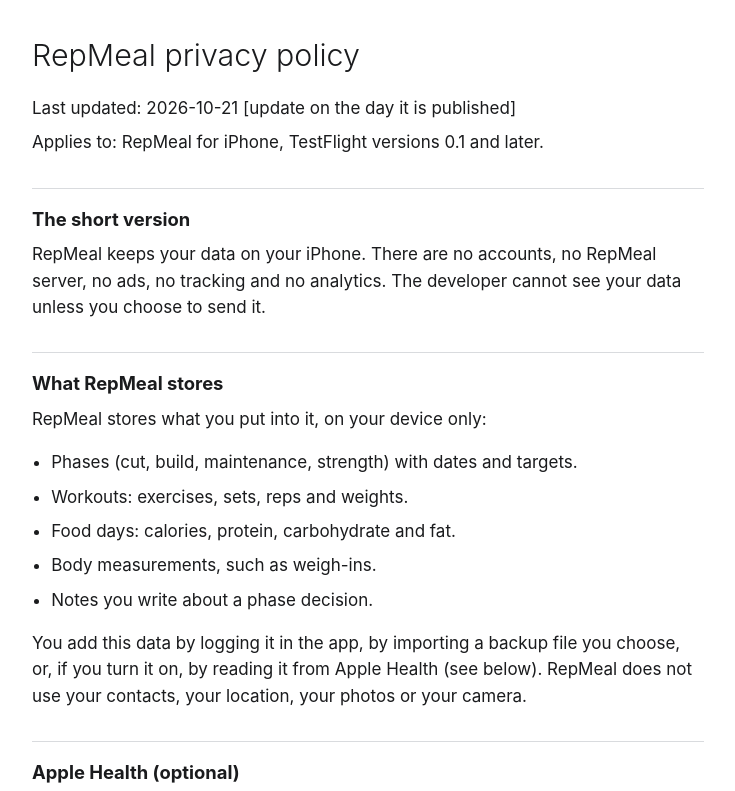
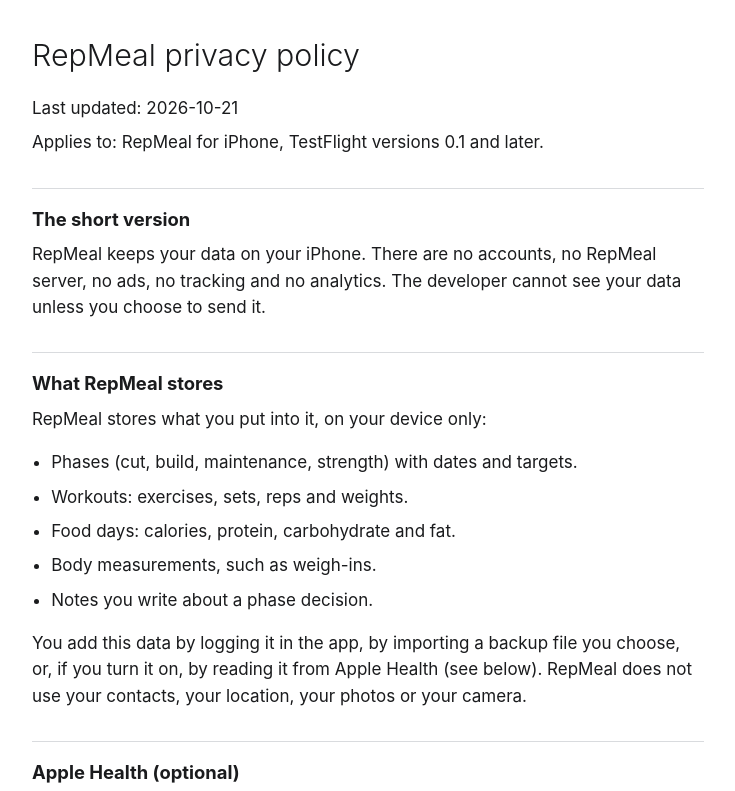
Before and after one commit to salemany-ui/repmeal-privacy, a plain HTML site: page index.html in a window 1280 px wide. Shown: the top 791 px of the page, without its empty margins (272-1007 px from the left). Drawn offline with Linux system fonts and the light colour scheme.

Commit message:
Remove placeholder update note from privacy policy

```diff
--- a/index.html
+++ b/index.html
@@ -21,7 +21,7 @@
 <body>
 <main>
 <h1>RepMeal privacy policy</h1>
-<p>Last updated: 2026-10-21 [update on the day it is published]</p>
+<p>Last updated: 2026-10-21</p>
 <p>Applies to: RepMeal for iPhone, TestFlight versions 0.1 and later.</p>
 <h2>The short version</h2>
 <p>RepMeal keeps your data on your iPhone. There are no accounts, no RepMeal server, no ads, no tracking and no analytics. The developer cannot see your data unless you choose to send it.</p>
```
